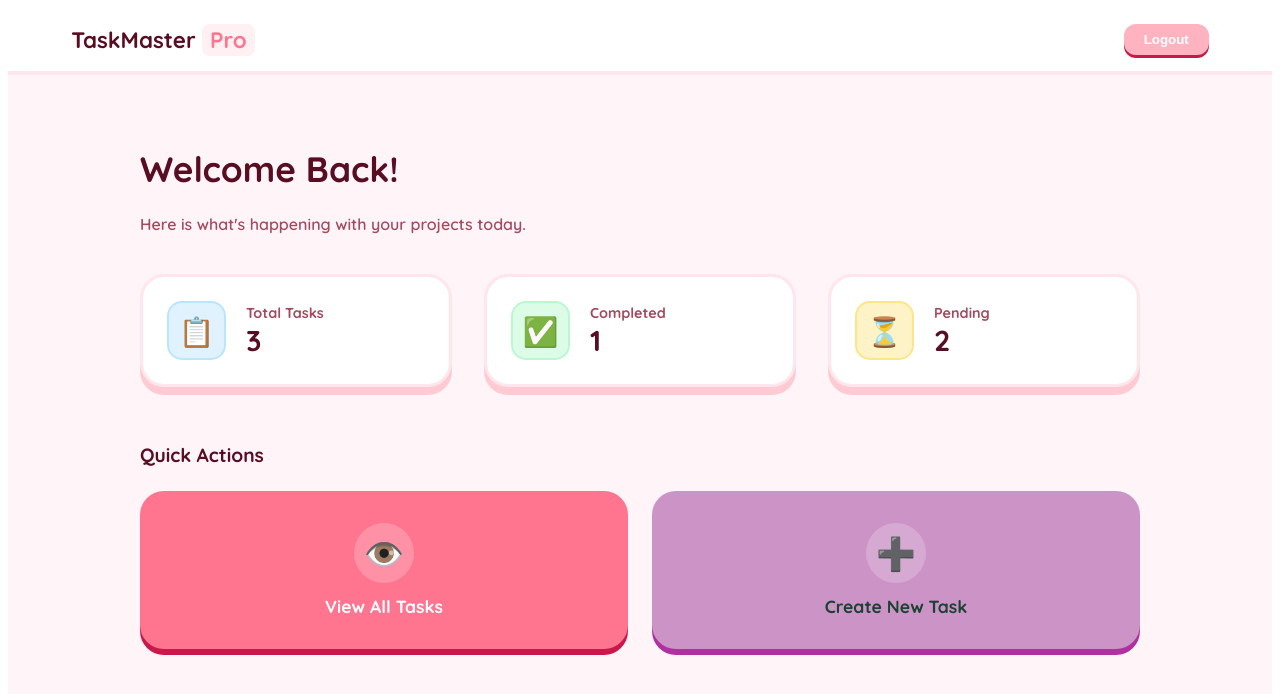
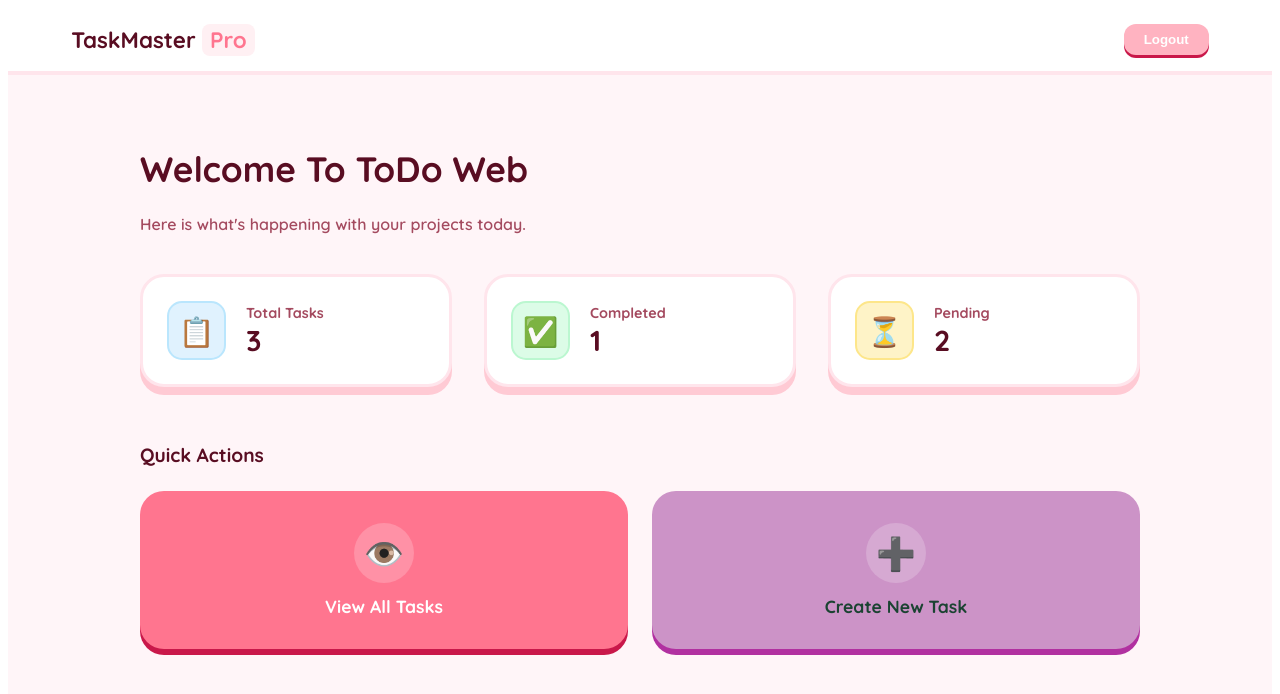
Before and after one commit to Phalsophanin/To-Do-List, a Vue app: page /dashboard in a window 1280 px wide. Shown: the top 694 px of the page. Built offline with nearby package versions, Linux system fonts and the light colour scheme; sample sign-in values are in the browser's storage.

Commit message:
change code in dashbard

```diff
--- a/src/components/dashboard.vue
+++ b/src/components/dashboard.vue
@@ -7,7 +7,7 @@
 
     <main class="dashboard-content">
       <header class="welcome-section">
-        <h1>Welcome Back!</h1>
+        <h1>Welcome To ToDo Web</h1>
         <p>Here is what's happening with your projects today.</p>
       </header>
 
```
